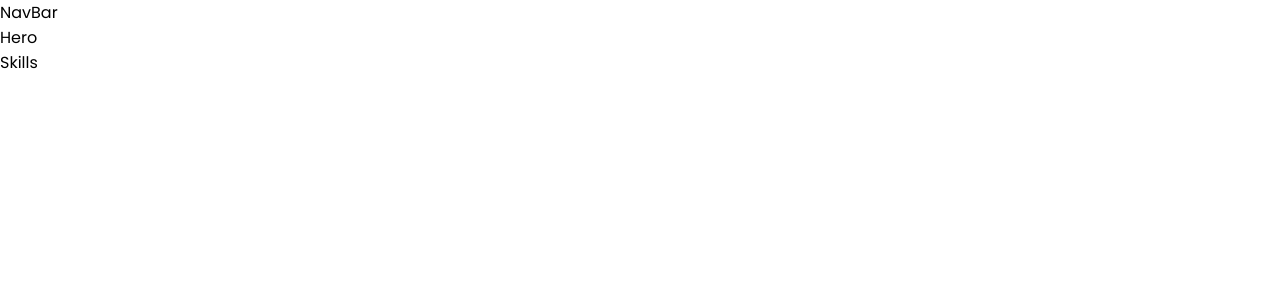
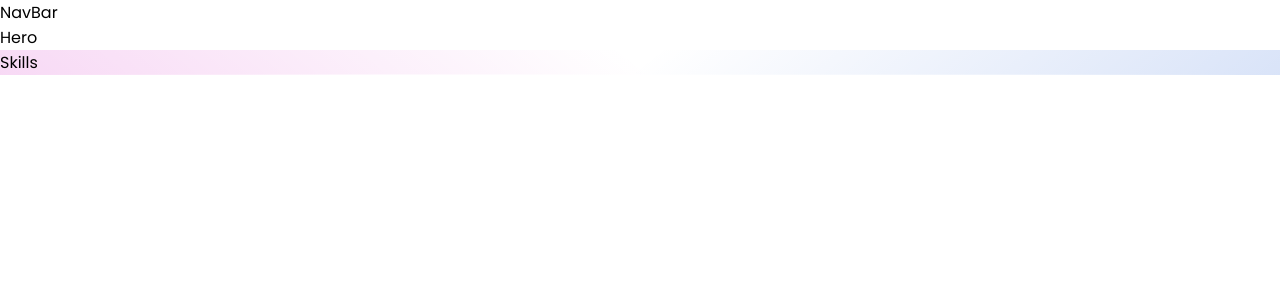
Before and after one commit to stevebiczyk/portfolio, a React (Create React App) app: page / in a window 1280 px wide. Shown: the top 300 px of the page. Built offline with nearby package versions, Linux system fonts and the light colour scheme.

Commit message:
added Wrapper

```diff
--- a/src/App.js
+++ b/src/App.js
@@ -12,13 +12,30 @@ const Body = styled.div`
   overflow-x: hidden;
 `;
 
+const Wrapper = styled.div`
+  background: linear-gradient(
+      38.73deg,
+      rgba(204, 0, 187, 0.15) 0%,
+      rgba(201, 32, 184, 0) 50%
+    ),
+    linear-gradient(
+      141.27deg,
+      rgba(0, 70, 209, 0) 50%,
+      rgba(0, 70, 209, 0.15) 100%
+    );
+  width: 100%;
+  clip-path: polygon(0 0, 100% 0, 100% 100%, 30% 98%, 0 100%);
+`;
+
 function App() {
   return (
     <ThemeProvider theme={(darkTheme, lightTheme)}>
       <NavBar />
       <Body>
         <Hero />
-        <Skills />
+        <Wrapper>
+          <Skills />
+        </Wrapper>
       </Body>
     </ThemeProvider>
   );
```
